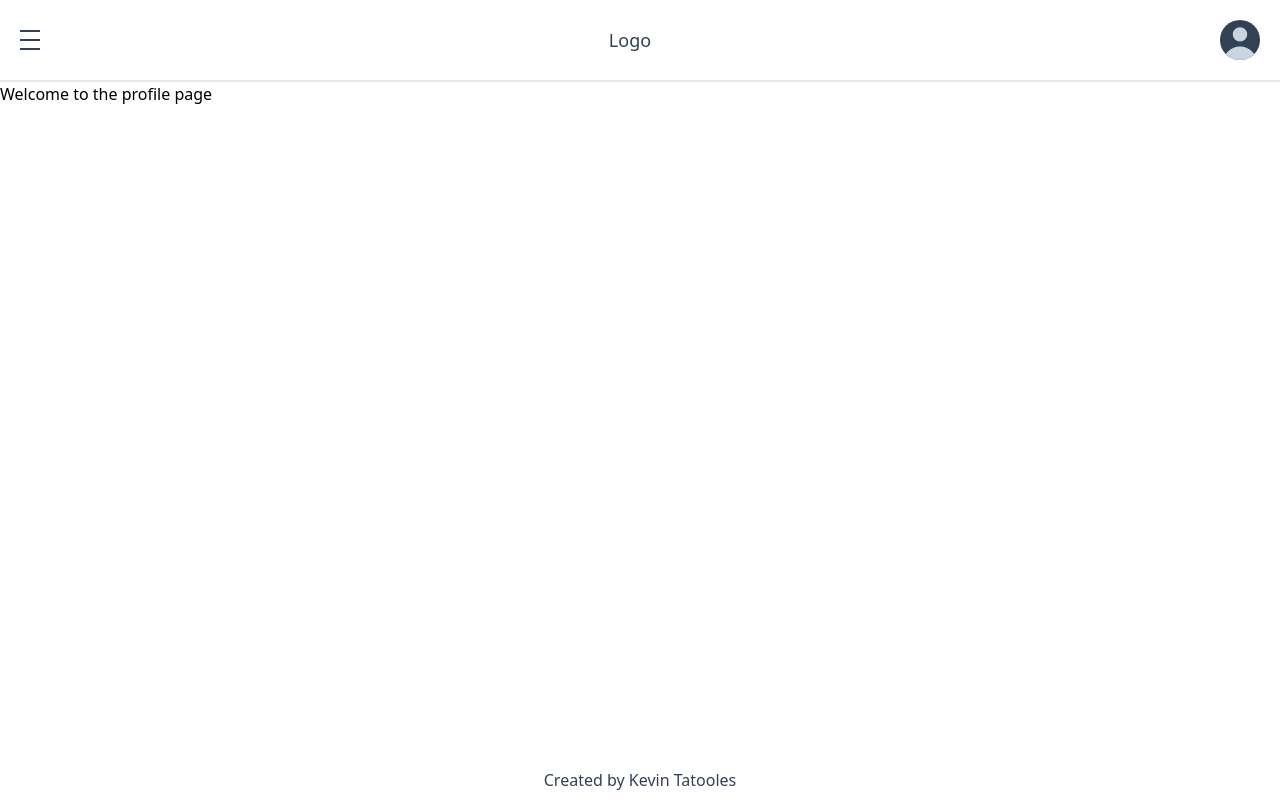
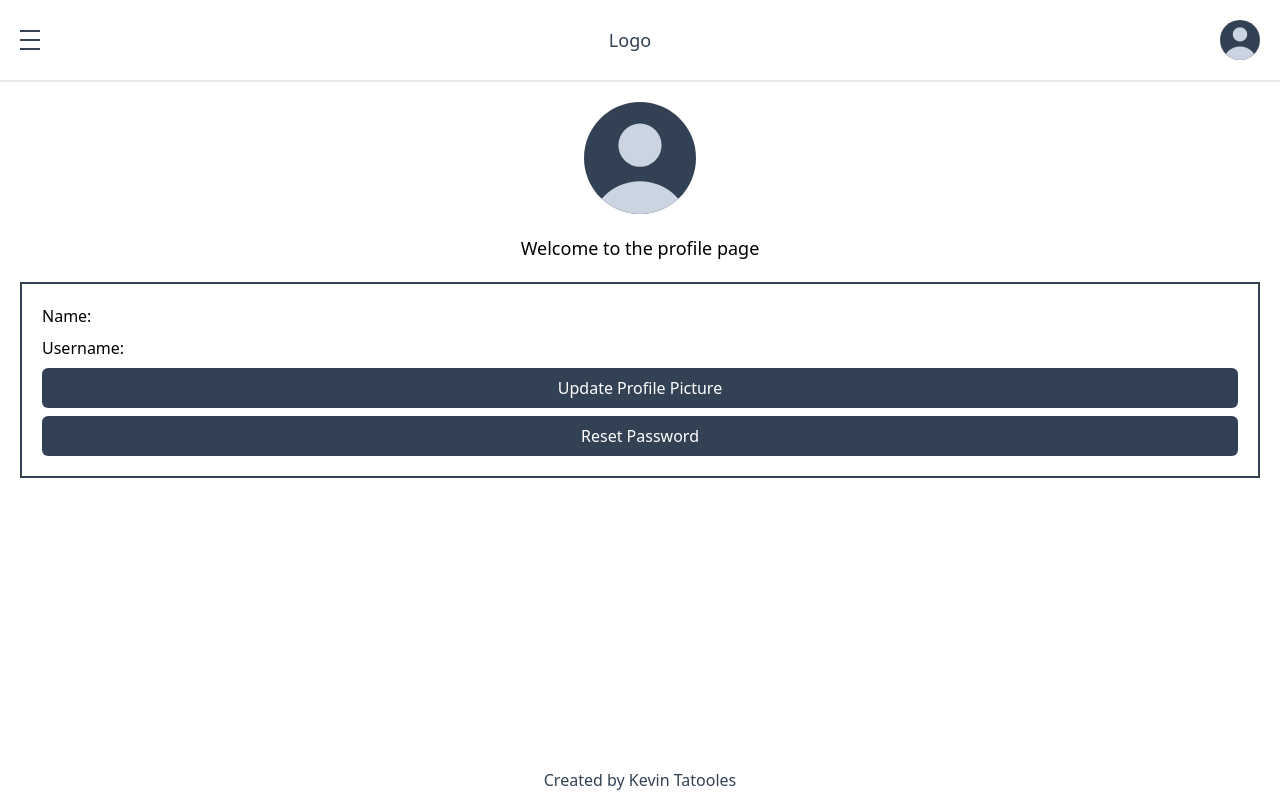
Before and after one commit to Tatooles/next-fitness-tracker, a Next.js app: page /profile in a window 1280 px wide. Built offline with nearby package versions, Linux system fonts and the light colour scheme.

Commit message:
Add simple mockup of the profle page

```diff
--- a/app/profile/page.tsx
+++ b/app/profile/page.tsx
@@ -1,3 +1,31 @@
 export default function Profile() {
-  return <div>Welcome to the profile page</div>;
+  return (
+    <div className="flex flex-col items-center p-5">
+      <div className="relative h-28 w-28 overflow-hidden rounded-full bg-slate-700">
+        <svg
+          className="absolute -left-4 h-36 w-36 text-slate-300"
+          fill="currentColor"
+          viewBox="0 0 20 20"
+          xmlns="http://www.w3.org/2000/svg"
+        >
+          <path
+            fill-rule="evenodd"
+            d="M10 9a3 3 0 100-6 3 3 0 000 6zm-7 9a7 7 0 1114 0H3z"
+            clip-rule="evenodd"
+          ></path>
+        </svg>
+      </div>
+      <div className="my-5 text-lg">Welcome to the profile page</div>
+      <div className="flex w-full flex-col gap-2 border-2 border-slate-700 p-5">
+        <h2 className="text-md">Name:</h2>
+        <h2 className="text-md">Username:</h2>
+        <button className="rounded-md bg-slate-700 p-2 text-white">
+          Update Profile Picture
+        </button>
+        <button className="rounded-md bg-slate-700 p-2 text-white">
+          Reset Password
+        </button>
+      </div>
+    </div>
+  );
 }
--- a/app/workouts/AddWorkoutModal.tsx
+++ b/app/workouts/AddWorkoutModal.tsx
@@ -150,6 +150,8 @@ export default function AddWorkoutModal({
                   onChange={(event) =>
                     handleExerciseNameChange(exerciseIndex, event)
                   }
+                  // TODO: Maybe have main exercise name (bench press, squat, deadlift) in one dropdown
+                  // Then another dropdown with modifications susch a incline, low bar, pause, pin, bands, chains, etc
                 />
                 {exercise.sets.map((set, setIndex) => (
                   <div key={setIndex} className="flex justify-between">
```
